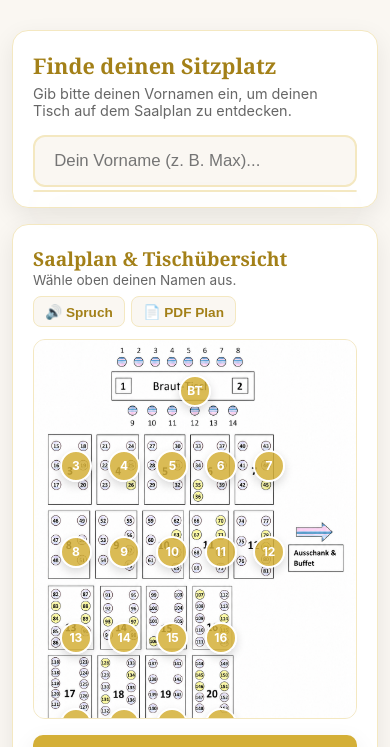
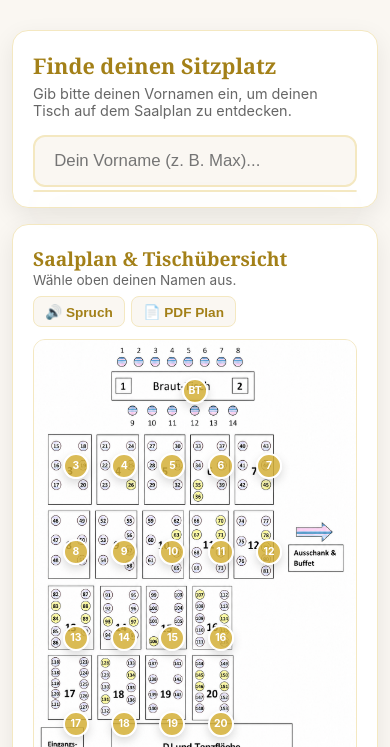
Before and after one commit to mystylezero1/Testversion4, a plain HTML site: page index.html in a window 390 px wide. Shown: the part 97-844 px from the top of the page. Drawn offline with Linux system fonts and the light colour scheme.

Commit message:
Update style.css

```diff
--- a/style.css
+++ b/style.css
@@ -184,21 +184,20 @@ body {
   gap: 0.4rem;
 }
 
-/* Floorplan Viewport */
+/* Floorplan Viewport & Responsive Layout */
 .map-viewport {
   width: 100%;
-  height: 480px;
-  overflow: hidden;
   position: relative;
-  background: #f7f5f0;
+  background: #FAF7F2;
   border-radius: 12px;
   border: 1px solid var(--gold-light);
-  touch-action: none;
+  overflow: hidden;
 }
 
 .map-container {
   position: relative;
   width: 100%;
+  height: auto;
   transform-origin: center center;
   transition: transform 0.6s cubic-bezier(0.25, 1, 0.5, 1);
 }
@@ -217,7 +216,7 @@ body {
   height: 100%;
 }
 
-/* Marker Highlights */
+/* Tisch Marker Highlights */
 .table-marker {
   position: absolute;
   transform: translate(-50%, -50%);
@@ -225,8 +224,8 @@ body {
   color: var(--white);
   border: 2px solid var(--white);
   border-radius: 50%;
-  width: 32px;
-  height: 32px;
+  width: 30px;
+  height: 30px;
   display: flex;
   align-items: center;
   justify-content: center;
@@ -416,9 +415,9 @@ body {
 
 .hidden { display: none !important; }
 
-/* Responsive Adjustments */
+/* Mobile Optimierung */
 @media (max-width: 600px) {
   .header h1 { font-size: 1.8rem; }
-  .map-viewport { height: 380px; }
+  .table-marker { width: 26px; height: 26px; font-size: 0.65rem; }
   .action-footer { flex-direction: column; }
 }
```
